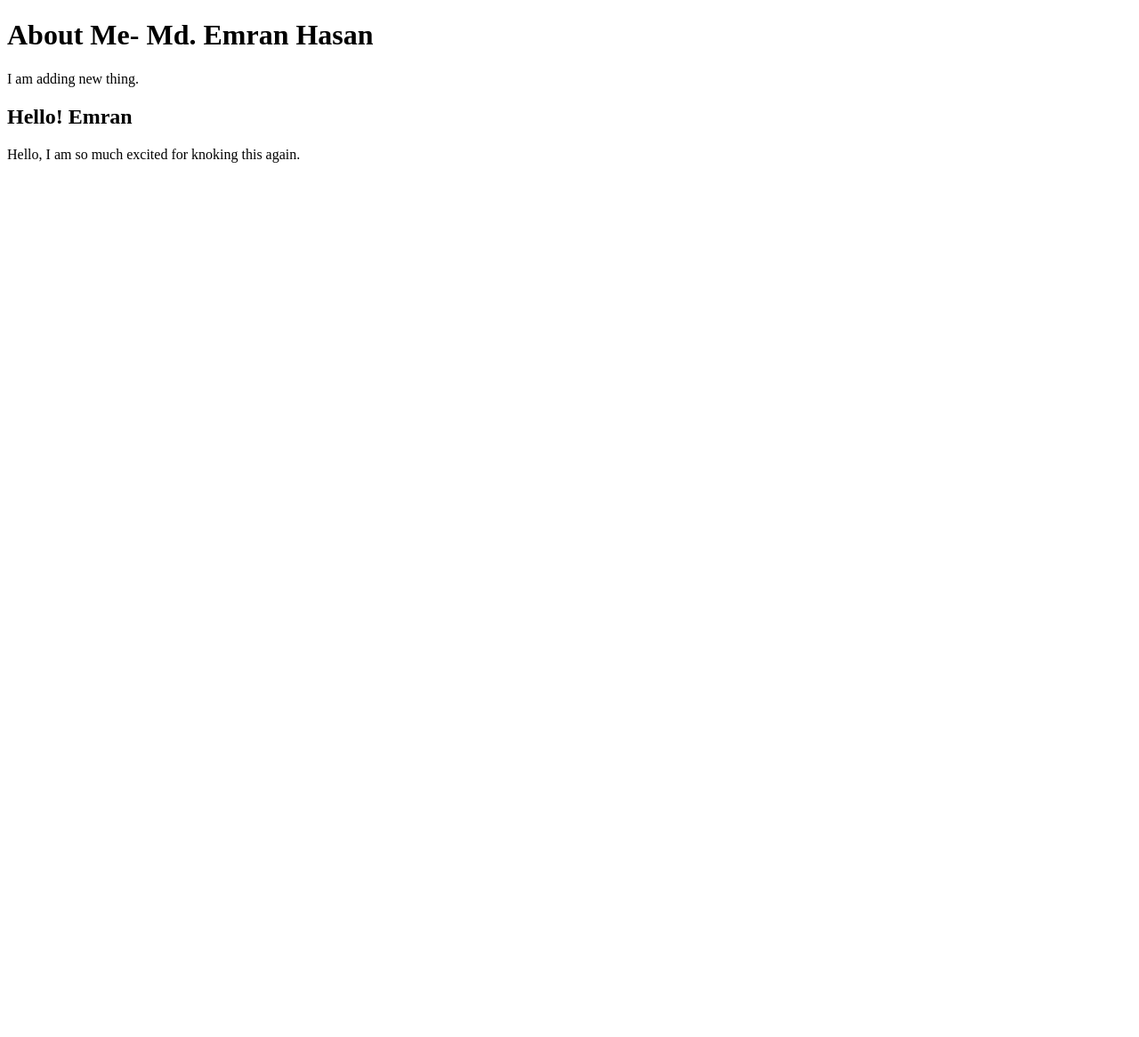
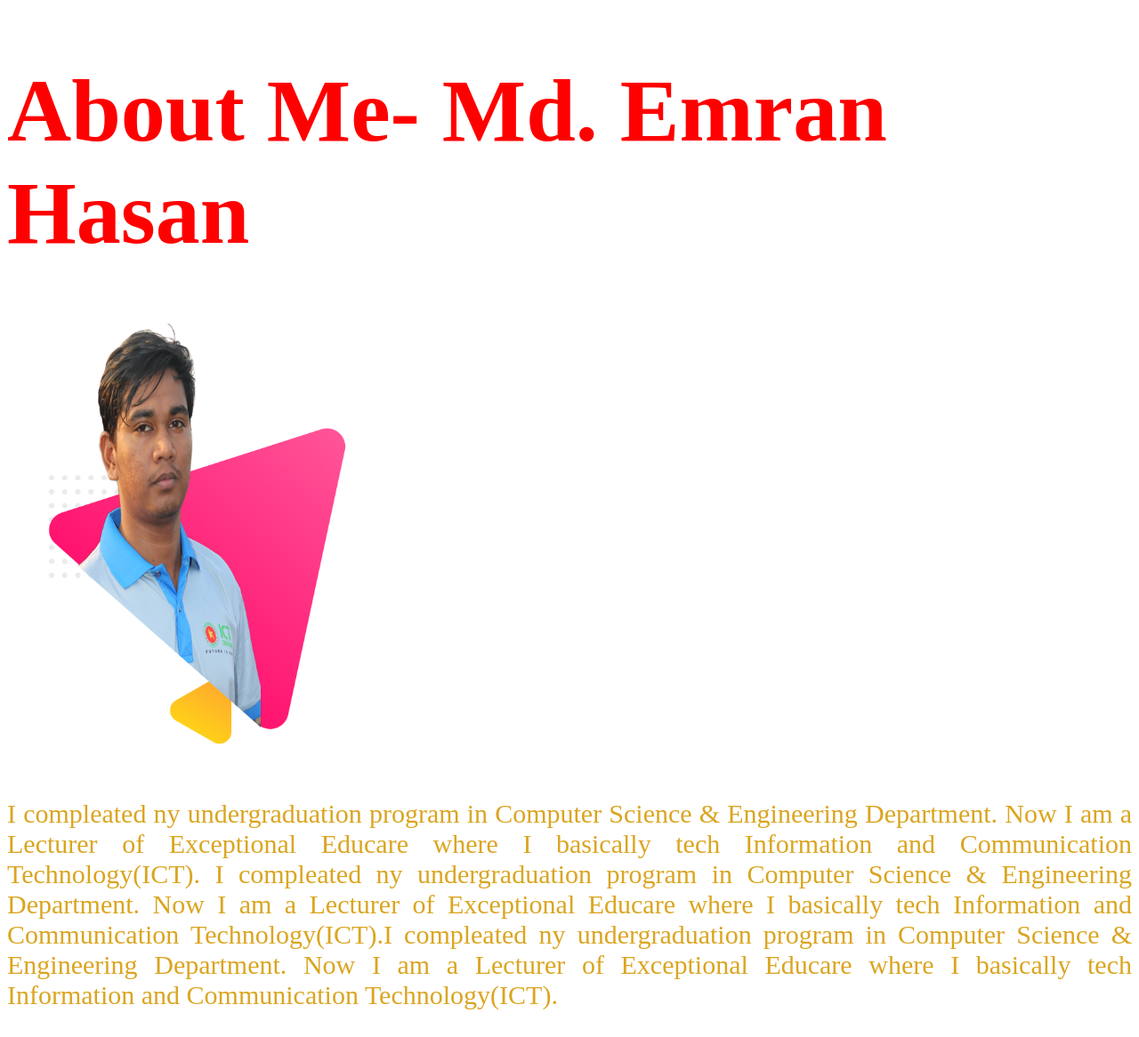
Before and after one commit to emrancub/my-first-website, a plain HTML site: page index.html in a window 1280 px wide. Shown: the whole page at 89% size. Before the commit the page ends 800 px from the top, so only its background shows below. Drawn offline with Linux system fonts and the light colour scheme.

Commit message:
Simple Edit

```diff
--- a/index.html
+++ b/index.html
@@ -4,11 +4,11 @@
     <meta charset="UTF-8">
     <meta name="viewport" content="width=device-width, initial-scale=1.0">
     <title>First Web Site</title>
+    <link rel="stylesheet" href="style.css">
 </head>
 <body>
     <h1>About Me- Md. Emran Hasan</h1>
-    <p>I am adding new thing.</p>
-    <h2>Hello! Emran</h2>
-    <p>Hello, I am so much excited for knoking this again.</p>
+    <img src="images/profile1.png" alt="">
+    <p>I compleated ny undergraduation program in Computer Science & Engineering Department. Now I am a Lecturer of Exceptional Educare where I basically tech Information and Communication Technology(ICT). I compleated ny undergraduation program in Computer Science & Engineering Department. Now I am a Lecturer of Exceptional Educare where I basically tech Information and Communication Technology(ICT).I compleated ny undergraduation program in Computer Science & Engineering Department. Now I am a Lecturer of Exceptional Educare where I basically tech Information and Communication Technology(ICT).</p>
 </body>
 </html>
--- /dev/null
+++ b/style.css
@@ -0,0 +1,13 @@
+img{
+    height: 500px;
+    width: 500px;
+}
+h1{
+    color: red;
+    font-size: 100px;
+}
+p{
+    font-size: 30px;
+    text-align: justify;
+    color: goldenrod;
+}
```
Also changed, not shown: images/profile1.png (added).
